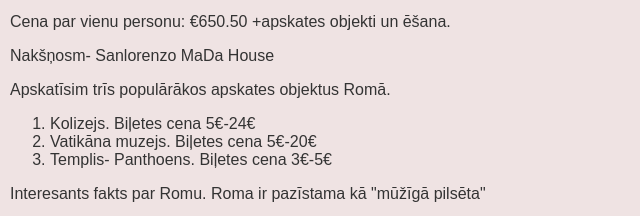
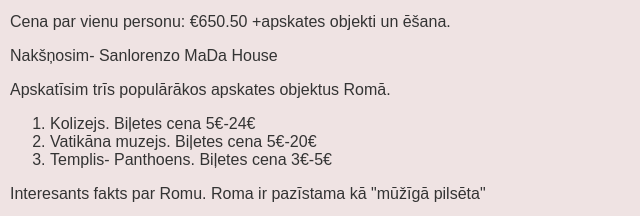
Before and after one commit to bartasevicaa/sapnu_celojums_pd, a plain HTML site: page mans sapņu ceļojums/galamerki.html in a window 1280 px wide. Shown: the part 296-512 px from the top of the page, 0-640 px from the left. Drawn offline with Linux system fonts and the light colour scheme.

Commit message:
galamerki.html

```diff
--- a/mans sapņu ceļojums/galamerki.html
+++ b/mans sapņu ceļojums/galamerki.html
@@ -13,7 +13,7 @@
             <h4>Roma, Itālija</h4>
             <p>5 dienu ceļojums uz Romu kurā iekļauts lidojumi, nakšņošana un transportu izmaksas</p>
             <p>Cena par vienu personu: €650.50 +apskates objekti un ēšana. </p>
-            <p> Nakšņosm- Sanlorenzo MaDa House </p>
+            <p> Nakšņosim- Sanlorenzo MaDa House </p>
             <p> Apskatīsim trīs populārākos apskates objektus Romā. </p>
             <ol>
                 <li> Kolizejs. Biļetes cena 5€-24€ </li>
```
